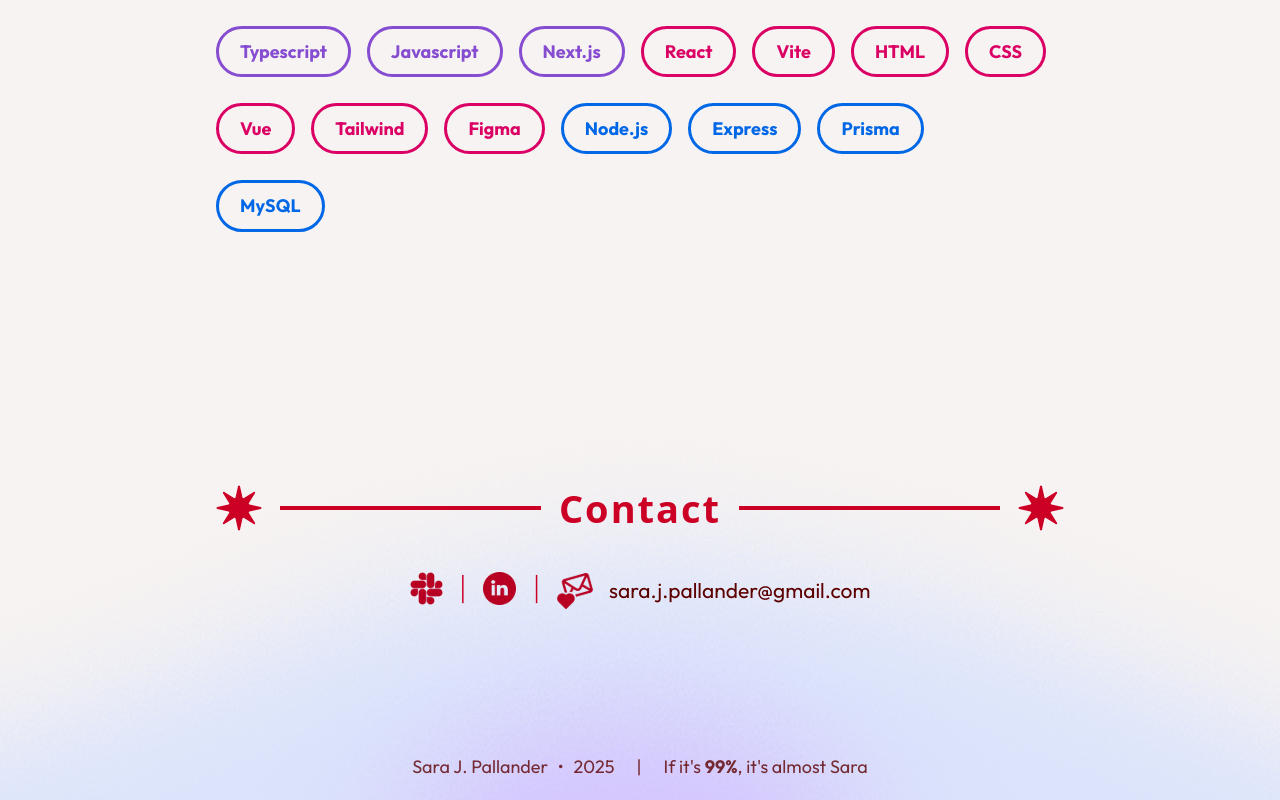
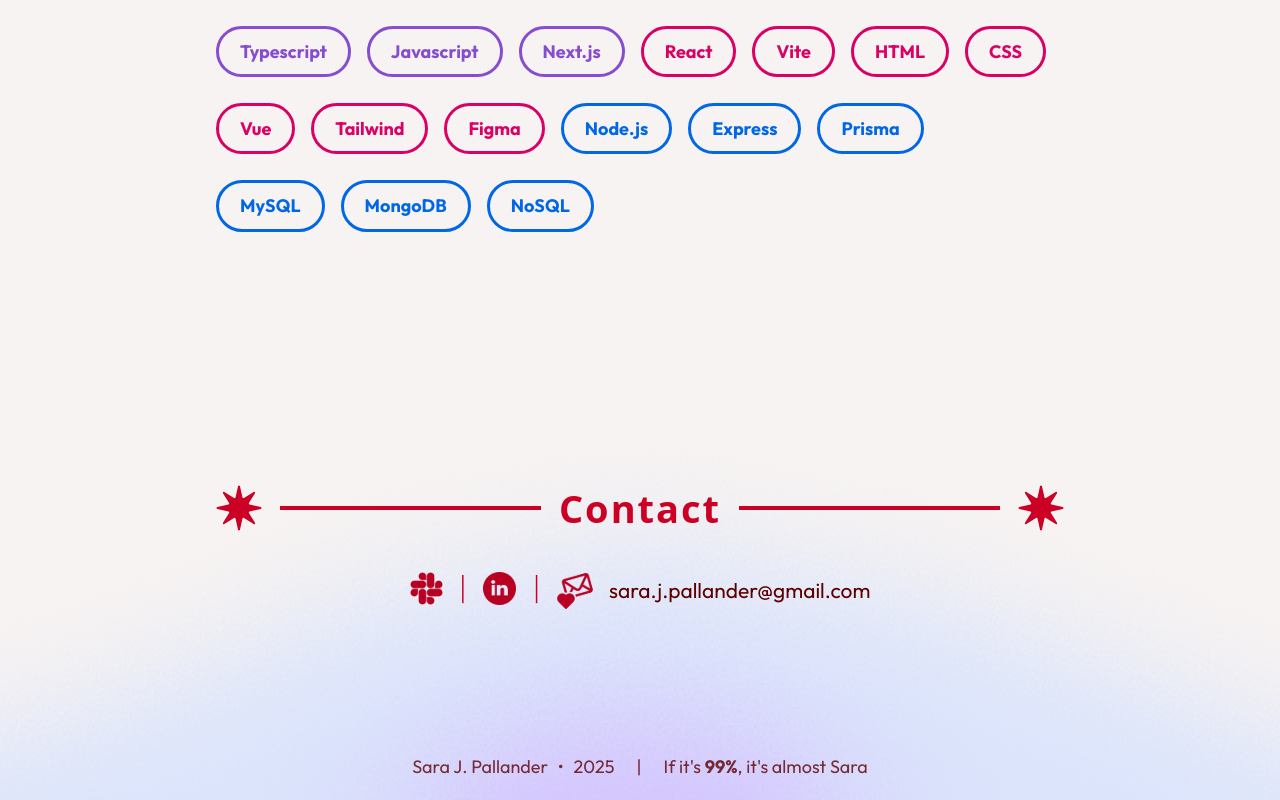
Before and after one commit to sara-jpallander/Portfolio2.0, a React (Vite) app: page / in a window 1280 px wide. Shown: the part 3002-3802 px from the top of the page. Built offline with nearby package versions, Linux system fonts and the light colour scheme; a web font is replaced by a local one.

Commit message:
added skills

```diff
--- a/src/components/Education/skills.ts
+++ b/src/components/Education/skills.ts
@@ -72,6 +72,16 @@
     {
         name: "MySQL",
         area: "backend"
+    },
+
+    {
+        name: "MongoDB",
+        area: "backend"
+    },
+
+    {
+        name: "NoSQL",
+        area: "backend"
     }
 ]
 
```
